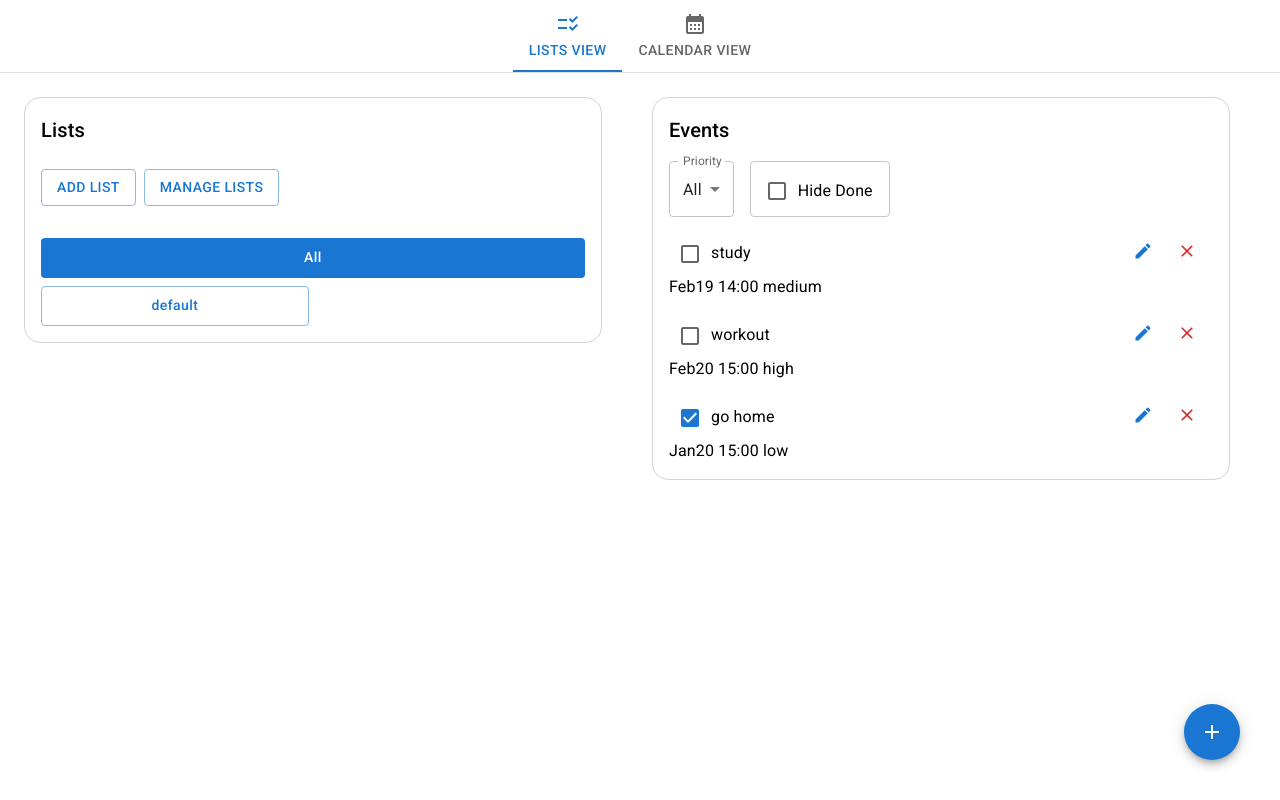
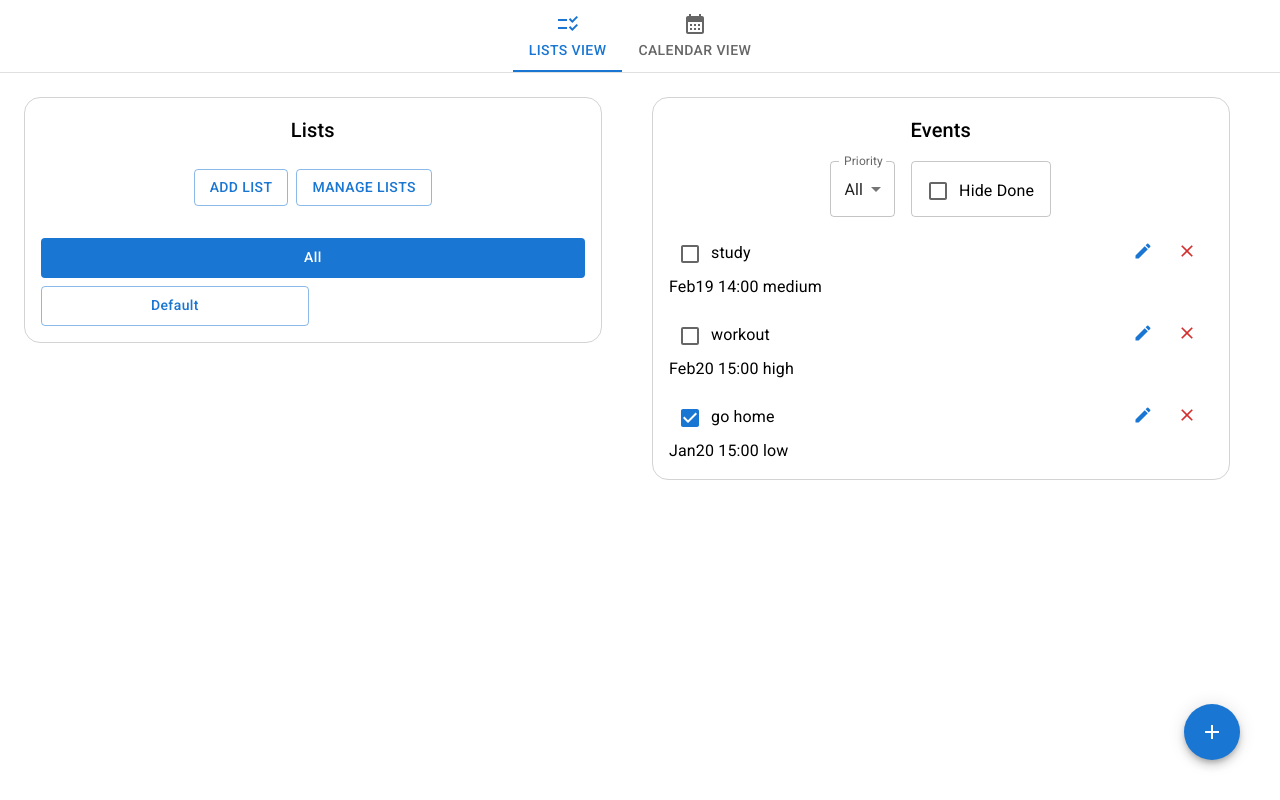
Before and after one commit to jasonliu060/organised, a React (Create React App) app: page / in a window 1280 px wide. Built offline with nearby package versions, Linux system fonts and the light colour scheme.

Commit message:
Adjusted button alignment to center

```diff
--- a/src/App.js
+++ b/src/App.js
@@ -16,7 +16,7 @@ function App() {
   const [events, setEvents] = useState([{
     id: 1,
     name: 'study',
-    type: 'default',
+    type: 'Default',
     priority: 'medium',
     url: '',
     status: 'todo',
@@ -26,7 +26,7 @@ function App() {
   }, {
     id: 2,
     name: 'workout',
-    type: 'default',
+    type: 'Default',
     priority: 'high',
     url: '',
     status: 'todo',
@@ -36,7 +36,7 @@ function App() {
   },{
     id: 3,
     name: 'go home',
-    type: 'default',
+    type: 'Default',
     priority: 'low',
     url: '',
     status: 'done',
@@ -46,7 +46,7 @@ function App() {
   }]);
 
   const [typeList, setTypeList] = useState([
-    'default'
+    'Default'
   ])
 
   function removeEvent(id){
--- a/src/components/Addevent.js
+++ b/src/components/Addevent.js
@@ -34,7 +34,7 @@ export default function FormDialog({ addEvent, typeList, setTypeList }) {
   const [priority, setPriority] = useState('medium');
   const [status, setStatus] = useState('todo');
   const [newTypeOption, setNewTypeOption] = useState('');
-  const [type, setType] = useState('default');
+  const [type, setType] = useState('Default');
 
   const [isAddingType, setIsAddingType] = useState(false);
   const [isTypeAddedSuccessfully, setisTypeAddedSuccessfully] = useState(false);
@@ -50,7 +50,7 @@ export default function FormDialog({ addEvent, typeList, setTypeList }) {
     setTime('');
     setUrl('');
     setPriority('medium');
-    setType('default');
+    setType('Default');
   }
 
   function handleClickOpen() {
--- a/src/components/Addlist.js
+++ b/src/components/Addlist.js
@@ -21,7 +21,7 @@ export default function Addlist({setTypeList, typeList}) {
 
   return (
     <React.Fragment>
-      <Button sx={{ mt: 2, mr: 1 }} variant="outlined" onClick={handleClickOpen}>
+      <Button sx={{ mt: 2, mr: 1 }} size='medium' variant="outlined" onClick={handleClickOpen}>
         Add List
       </Button>
       <Dialog
--- a/src/components/Calendareventslist.js
+++ b/src/components/Calendareventslist.js
@@ -94,11 +94,11 @@ export default function Calendareventslist({ date, events, setEvents, removeEven
   // }
 
   return (
-    <>
+    <Box sx={{textAlign: "center"}}>
       <Typography variant="h6" gutterBottom>
         Events
       </Typography>
-      <FormControl sx={{ mt: 1 }}>
+      <FormControl sx={{ mt: 1, ml: 2 }}>
         <InputLabel id="type-lable">Lists</InputLabel>
         <Select
           labelId="type-lable"
@@ -149,8 +149,10 @@ export default function Calendareventslist({ date, events, setEvents, removeEven
               </IconButton>
             </Box>
           </Box>
+          <Box sx={{textAlign:"left"}}>
           {months[Number(element.dateString.slice(5, 7)) - 1]} {element.dateString.slice(8, 10)} {element.time} {element.url} {element.priority}
+          </Box>
         </Box>))}
-    </>
+    </Box>
   )
 }
--- a/src/components/Dayschedule.js
+++ b/src/components/Dayschedule.js
@@ -108,13 +108,13 @@ export default function Dayschedule({ date, setDate, setDaySwitcher, setMonthSwi
   return (
     <Grid container columnSpacing={3} rowSpacing={3}>
       <Grid item sm={6} sx={{ width: 1 }}>
-        <Box sx={{ border: '1px solid lightgrey', p: 2, borderRadius: 4 }}>
+        <Box sx={{ border: '1px solid lightgrey', p: 2, borderRadius: 4, textAlign: 'center' }}>
           <Typography variant="h6" gutterBottom>
             Calendar
           </Typography>
           <Box sx={{mt: 2}}>
             <LocalizationProvider dateAdapter={AdapterDayjs} >
-              <DatePicker label="Event Date" name="Event Date" format="DD/MM/YYYY" value={dayjs().year(yearNumberFromDateObj).month(monthNumberFromDateObj).date(dateNumberFromDateObj)} onKeyDown={datepickerOnKeyDownHandler} onChange={(newValue) => { datepickerOnchangeHandler(newValue) }} />
+              <DatePicker sx={{width: 188}} label="Event Date" name="Event Date" format="DD/MM/YYYY" value={dayjs().year(yearNumberFromDateObj).month(monthNumberFromDateObj).date(dateNumberFromDateObj)} onKeyDown={datepickerOnKeyDownHandler} onChange={(newValue) => { datepickerOnchangeHandler(newValue) }} />
             </LocalizationProvider>
           </Box>
           <Box sx={{ mt: 1 }}>
@@ -128,7 +128,7 @@ export default function Dayschedule({ date, setDate, setDaySwitcher, setMonthSwi
             <Button sx={{ mr: 1, mt: 1 }} size='medium' variant="outlined" onClick={toMonth}>Back to Month</Button>
             <Button sx={{ mt: 1 }} variant="outlined" size='medium' onClick={toWeek}>Back to Week</Button>
           </Box>
-          <Box sx={{ ml: 0.5, mt: 1, textAlign: 'center' }}>
+          <Box sx={{ ml: 0.5, mt: 3, textAlign: 'center' }}>
             <Box>{days[date.getDay()]}</Box>
           </Box>
           <Box sx={{ textAlign: 'center', display: 'flex', justifyContent: 'center' }}>
--- a/src/components/Eventlists.js
+++ b/src/components/Eventlists.js
@@ -1,4 +1,4 @@
-import { Button } from "@mui/material";
+import { Box, Button } from "@mui/material";
 import Typography from '@mui/material/Typography';
 import Grid from '@mui/material/Grid';
 import { useState } from "react"
@@ -29,7 +29,7 @@ export default function Eventlists({ events, typeList, setSelectedType, setTypeL
   }
 
   return (
-    <div>
+    <Box sx={{textAlign: "center"}}>
       <Typography variant="h6" gutterBottom>
         Lists
       </Typography>
@@ -56,7 +56,7 @@ export default function Eventlists({ events, typeList, setSelectedType, setTypeL
           </Button>
         </Grid> */}
       </Grid>
-      </div>
+      </Box>
 
   )
 }
--- a/src/components/Eventslist.js
+++ b/src/components/Eventslist.js
@@ -104,7 +104,7 @@ export default function Eventslist({ events, setEvents, removeEvent, typeList, s
           </Box>
         </Grid>
         <Grid item sm={6} sx={{ width: 1 }}>
-          <Box sx={{ border: '1px solid lightgrey', p: 2, borderRadius: 4, width: '90%' }}>
+          <Box sx={{ border: '1px solid lightgrey', p: 2, borderRadius: 4, width: '90%', textAlign: "center" }}>
             <Typography variant="h6" gutterBottom>
               Events
             </Typography>
@@ -140,8 +140,10 @@ export default function Eventslist({ events, setEvents, removeEvent, typeList, s
                     </IconButton>
                   </Box>
                 </Box>
+                <Box sx={{textAlign:"left"}}>
                 {element.dateString ? months[Number(element.dateString.slice(5, 7)) - 1] : ''}
                 {element.dateString ? element.dateString.slice(8, 10) : ''} {element.time} {element.url} {element.priority}
+                </Box>
               </Box>
             ))}
           </Box>
--- a/src/components/Managelists.js
+++ b/src/components/Managelists.js
@@ -123,7 +123,7 @@ export default function Managelist({ setTypeList, typeList, events, setEvents })
 
   return (
     <React.Fragment>
-      <Button sx={{ mt: 2 }} variant="outlined" onClick={handleClickOpen}>
+      <Button sx={{ mt: 2 }} variant="outlined" size='medium' onClick={handleClickOpen}>
         Manage Lists
       </Button>
       <Dialog
--- a/src/components/Monthschedule.js
+++ b/src/components/Monthschedule.js
@@ -195,7 +195,7 @@ export default function Monthschedule({ date, setDate, events, switchMonthToSele
   return (
     <Grid container columnSpacing={3} rowSpacing={3}>
       <Grid item sm={6} sx={{ width: 1 }}>
-        <Box sx={{ border: '1px solid lightgrey', p: 2, borderRadius: 4 }}>
+        <Box sx={{ border: '1px solid lightgrey', p: 2, borderRadius: 4, textAlign: 'center' }}>
           <Typography variant="h6" gutterBottom>
             Calendar
           </Typography>
--- a/src/components/Weekschedule.js
+++ b/src/components/Weekschedule.js
@@ -102,7 +102,7 @@ export default function Weekschedule({ date, setDate, setDaySwitcher, setMonthSw
   return (
     <Grid container columnSpacing={3} rowSpacing={3}>
       <Grid item sm={6} sx={{ width: 1 }}>
-        <Box sx={{ border: '1px solid lightgrey', p: 2, borderRadius: 4 }}>
+        <Box sx={{ border: '1px solid lightgrey', p: 2, borderRadius: 4, textAlign: 'center' }}>
           <Typography variant="h6" gutterBottom>
             Calendar
           </Typography>
```
